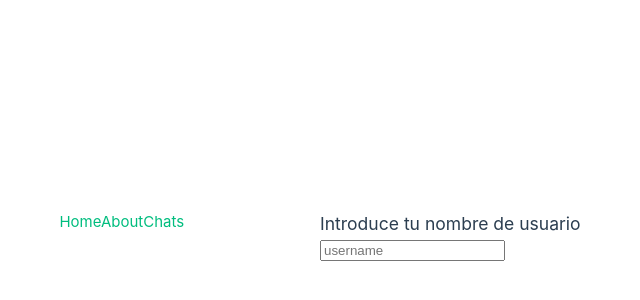
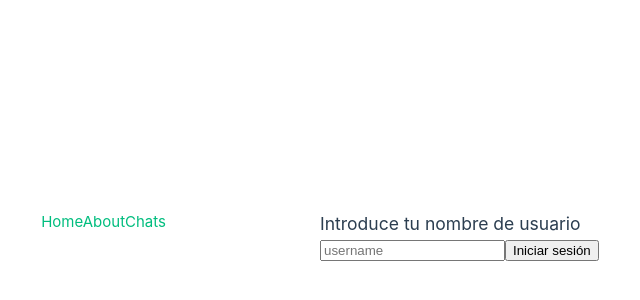
Before and after one commit to JairoDuenas/Navegacion-Vue-Router, a Vue app: page / in a window 1280 px wide. Shown: the part 164-464 px from the top of the page, without its empty margins (320-960 px from the left). Built offline with nearby package versions, Linux system fonts and the light colour scheme.

Commit message:
Navegación programática

```diff
--- a/src/views/HomeView.vue
+++ b/src/views/HomeView.vue
@@ -4,6 +4,16 @@ export default {
     return {
       username: "",
     };
+  },
+  methods: {
+    iniciar() {
+      this.$router.push({
+        path: "/chats",
+        query: {
+          variable1: 1,
+        },
+      });
+    },
   },
 };
 </script>
@@ -12,5 +22,6 @@ export default {
   <main>
     <h3>Introduce tu nombre de usuario {{ username }}</h3>
     <input type="text" placeholder="username" v-model="username" />
+    <button @click="iniciar">Iniciar sesión</button>
   </main>
 </template>
```
